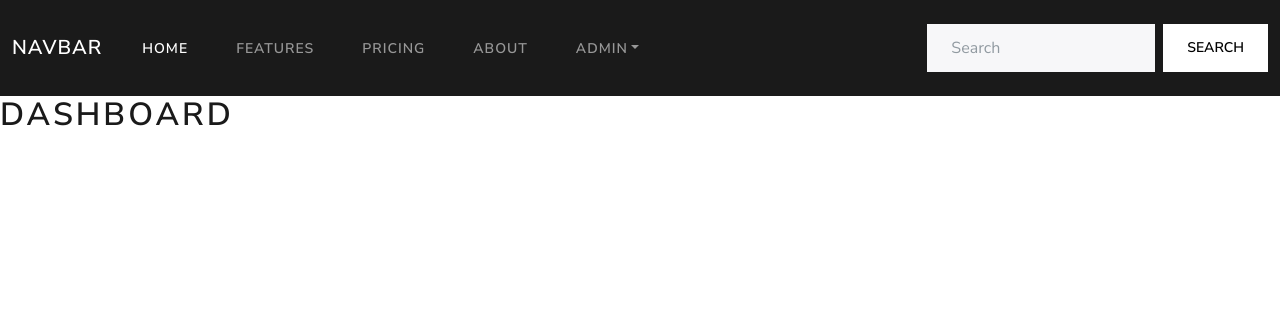
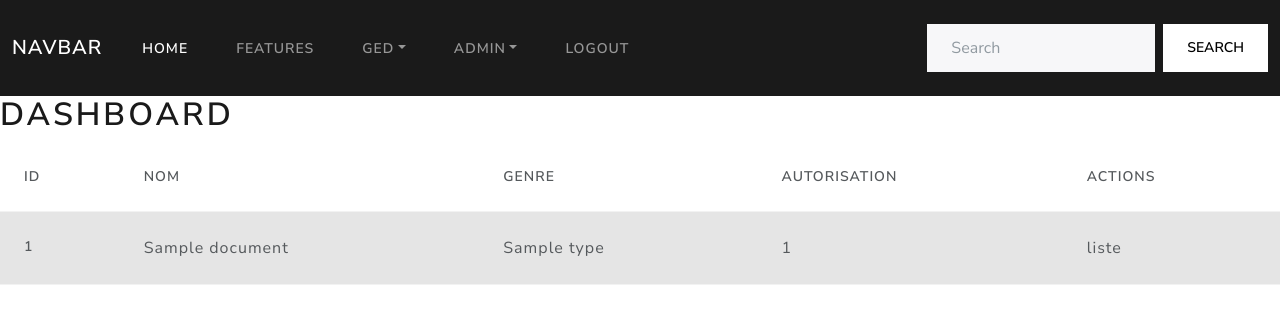
Before and after one commit to david-alpha/m4207-ged, a Symfony app: template templates/admin/dashboard.html.twig in a window 1280 px wide. Shown: the top 324 px of the page. Run offline with Twig, Linux system fonts and the light colour scheme; the template is opened without the code that fills it: most values are stand-ins (such as "Sample title", 1, 10 or a date in 2020); some libraries are stand-ins or nearby versions.

Commit message:
affichage du dashboard

```diff
--- a/templates/admin/dashboard.html.twig
+++ b/templates/admin/dashboard.html.twig
@@ -5,5 +5,26 @@
 {% block body %}
   <h1>Dashboard</h1>
 
-
+<table class="table table-hover">
+  <thead>
+    <tr>
+      <th scope="col">Id </th>
+      <th scope="col">Nom</th>
+      <th scope="col">Genre</th>
+      <th scope="col">Autorisation</th>
+      <th scope="col">Actions</th>
+    </tr>
+  </thead>
+  <tbody>
+{% for item in listeDocuments %}
+<tr class="table-active">
+      <th scope="row"> {{ item.document.id }} </th>
+      <td>{{ item.document.nom }}</td>
+      <td>{{ item.document.type.type }}</td>
+      <td>{{ item.autorisation.id }}</td>
+      <td>liste</td>
+    </tr>
+{% endfor %}
+   </tbody>
+</table>
 {% endblock %}
--- a/templates/base.html.twig
+++ b/templates/base.html.twig
@@ -25,18 +25,19 @@
     <div class="collapse navbar-collapse" id="navbarColor01">
       <ul class="navbar-nav me-auto">
         <li class="nav-item">
-          <a class="nav-link active" href="#">Home
+          <a class="nav-link active" href="/dashboard">Home
             <span class="visually-hidden">(current)</span>
           </a>
         </li>
         <li class="nav-item">
           <a class="nav-link" href="#">Features</a>
         </li>
-        <li class="nav-item">
-          <a class="nav-link" href="#">Pricing</a>
-        </li>
-        <li class="nav-item">
-          <a class="nav-link" href="#">About</a>
+        <li class="nav-item dropdown">
+          <a class="nav-link dropdown-toggle" data-bs-toggle="dropdown" href="#" role="button" aria-haspopup="true" aria-expanded="false">GED</a>
+          <div class="dropdown-menu">
+            <a class="dropdown-item" href="/insertDocument">
+			Insert</a>
+          </div>
         </li>
         <li class="nav-item dropdown">
           <a class="nav-link dropdown-toggle" data-bs-toggle="dropdown" href="#" role="button" aria-haspopup="true" aria-expanded="false">Admin</a>
@@ -46,6 +47,9 @@
             <div class="dropdown-divider"></div>
             <a class="dropdown-item" href="/autorisation">Droits</a>
           </div>
+        </li>
+		<li class="nav-item">
+          <a class="nav-link" href="/logout">Logout</a>
         </li>
       </ul>
       <form class="d-flex">
```
Also changed, not shown: src/Controller/AdminController.php (+23 -5 lines).
